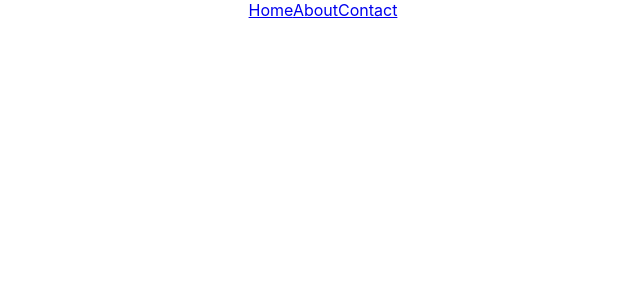
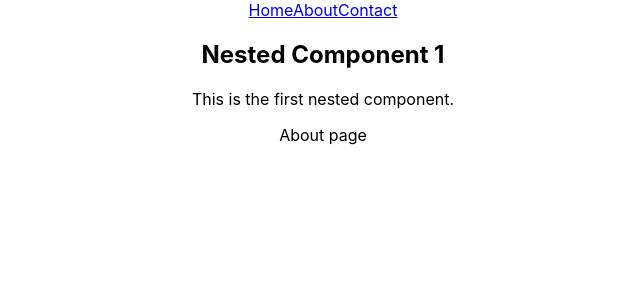
Before and after one commit to Akshat-Dev-tech/react-routing-ssr, a React (Create React App) app: page /about/nested1 in a window 1280 px wide. Before the commit this address had no page. Shown: the top 300 px of the page, without its empty margins (317-957 px from the left). Built offline with nearby package versions, Linux system fonts and the light colour scheme.

Commit message:
react-nested-route

```diff
--- a/src/App.js
+++ b/src/App.js
@@ -6,6 +6,8 @@ import Navigation from './components/Navigation';
 import Home from './components/Home';
 import About from './components/About';
 import Contact from './components/Contact';
+import NestedComp1 from './components/NestedComp1';
+import NestedComp2 from './components/NestedComp2';
 
 function App() {
   return (
@@ -38,7 +40,11 @@ function App() {
           <Route path="/" element={<Home/>} />
 
           {/* Route for About page - accessible at /about */}
-          <Route path="/about" element={<About/>} />
+          <Route path="/about" element={<About/>} >
+            {/* Nested routes can go here */}
+            <Route path="nested1" element={<NestedComp1 />} />
+            <Route path="nested2" element={<NestedComp2 />} />
+          </Route>
 
           {/* Route for Contact page - accessible at /contact */}
           <Route path="/contact" element={<Contact/>} />
--- a/src/components/About.js
+++ b/src/components/About.js
@@ -1,6 +1,15 @@
 import React from "react";
+import { Link, Outlet } from "react-router-dom";
+
 const About = () =>(
-    <div>About page</div>
+    <>
+        <Outlet />
+        <div>About page</div>
+{/*
+        add link if rq , otherwise we can add hit url /about/nested1 manualy as well how we did it */}
+        {/* <Link to="nested1">Go to Nested 1</Link> |{" "}
+        <Link to="nested2">Go to Nested 2</Link> */}
+    </>
 )
 
 export default About;
--- a/src/components/Navigation.js
+++ b/src/components/Navigation.js
@@ -6,6 +6,8 @@ const Navigation = () => (
         <Link to="/">Home</Link>
         <Link to="/about">About</Link>
         <Link to="/contact">Contact</Link>
+        {/* <Link to="/about/nested1">Nested Route 1</Link>
+        <Link to="/about/nested2">Nested Route 2</Link> */}
     </div>
 )
 
--- /dev/null
+++ b/src/components/NestedComp1.js
@@ -0,0 +1,11 @@
+import React from "react";
+
+const NestedComp1 = () => (
+    <div>
+        <h2>Nested Component 1</h2>
+        <p>This is the first nested component.</p>
+    </div>
+);
+
+
+export default NestedComp1;
--- /dev/null
+++ b/src/components/NestedComp2.js
@@ -0,0 +1,9 @@
+import React from 'react';
+
+const NestedComp2 = () => (
+    <div>
+        Nested Component 2
+    </div>
+)
+
+export default NestedComp2;
```
